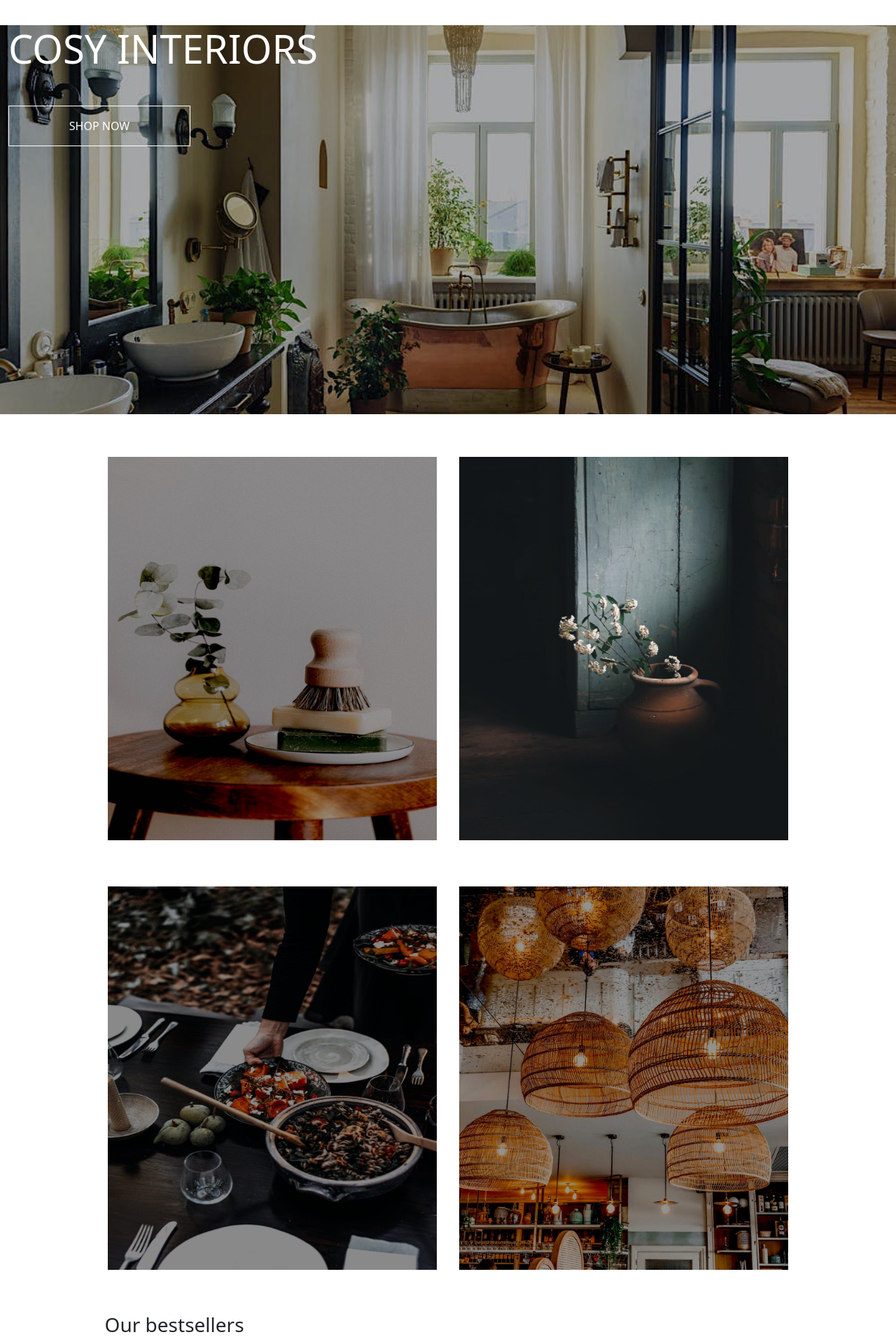
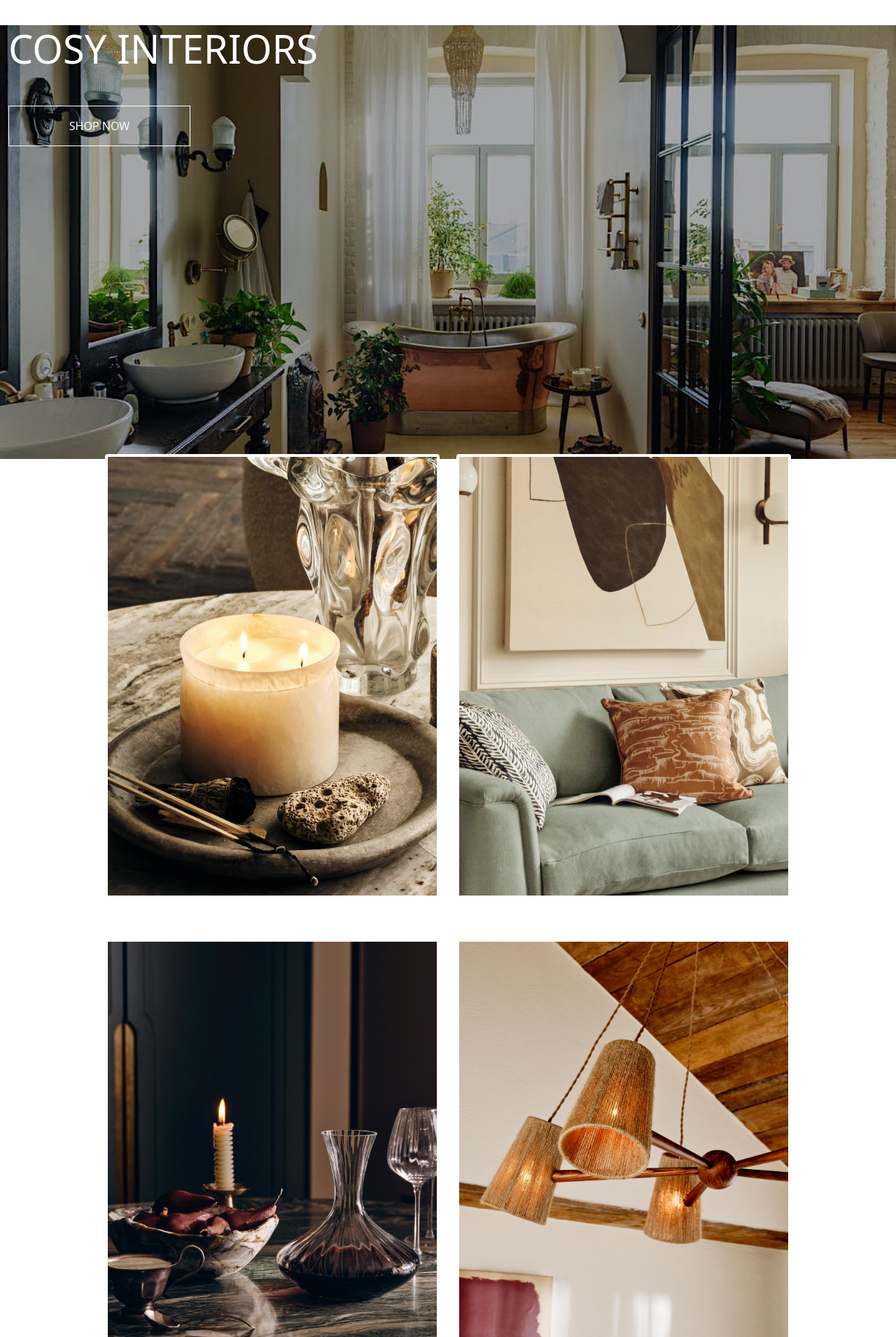
Before and after one commit to carolinecole25/MS4_CC_west_ivy, a Django app: page / in a window 1280 px wide. Shown: the part 128-2039 px from the top of the page at 70% size. Run offline with Django 3.2, Linux system fonts and the light colour scheme; some libraries are stand-ins or nearby versions.

Commit message:
changed index page images

```diff
--- a/checkout/templates/checkout/checkout_success.html
+++ b/checkout/templates/checkout/checkout_success.html
@@ -201,9 +201,9 @@
                 {% else %}
                     <a href="{% url 'products' %}" class="btn btn-black rounded-0 my-2">
                         <span class="icon mr-2">
-                            <i class="fas fa-gifts"></i>
+                            <i class="fas fa-arrow-right"></i>
                         </span>
-                        <span class="text-uppercase">Now check out the latest deals!</span>
+                        <span class="text-uppercase">View all products</span>
                     </a>
                 {% endif %}
 			</div>
--- a/home/templates/home/index.html
+++ b/home/templates/home/index.html
@@ -84,7 +84,7 @@
 -->
 
 <div id="hero" class="container">
-        <div class="col-sm-12t">
+    <div class="col-sm-12">
         <h4 class="display-4 text-white text-uppercase hero-tex">
             Cosy interiors
         </h4>
@@ -96,27 +96,27 @@
     </div>
 <div class="container index-images">
     <div class="row">
-        <div class="col-sm-6">
+        <div class="col-sm-12 col-md-6">
             <div>
-                <img src="{{ MEDIA_URL }}beauty_spa.jpeg" alt="Description" class="img-page-links border-0 img-thumbnail">
+                <img src="{{ MEDIA_URL }}beautylink.jpeg" alt="Description" class="img-page-links border-0 img-thumbnail">
                 <a href="{% url 'products' %}?category=beauty_spa" class="home-button btn rounded-0 text-uppercase py-3">Beatuy & Spa</a>
             </div>
         </div>
-        <div class="col-sm-6">
+        <div class="col-sm-12 col-md-6">
             <div>
-                <img src="{{ MEDIA_URL }}home_decor.jpeg" alt="Description" class="img-page-links border-0 img-thumbnail">
+                <img src="{{ MEDIA_URL }}homelink.jpeg" alt="Description" class="img-page-links border-0 img-thumbnail">
                 <a href="{% url 'products' %}?category=home_decor" class="home-button  btn rounded-0 text-uppercase py-3">Home Decor</a>
             </div>
         </div>
-        <div class="col-sm-6">
+        <div class="col-sm-12 col-md-6">
             <div>
-                <img src="{{ MEDIA_URL }}kitchen_tableware.jpeg" alt="Description" class="img-page-links border-0 img-thumbnail">
+                <img src="{{ MEDIA_URL }}dininglink.jpeg" alt="Description" class="img-page-links border-0 img-thumbnail">
                 <a href="{% url 'products' %}?category=kitchen_tableware" class="home-button  btn rounded-0 text-uppercase py-3">Kitchen & Tableware</a>
             </div>
         </div>
-        <div class="col-sm-6">
+        <div class="col-sm-12 col-md-6">
             <div>
-                <img src="{{ MEDIA_URL }}lighting.jpeg" alt="Description" class="img-page-links border-0 img-thumbnail">
+                <img src="{{ MEDIA_URL }}lightingling.jpeg" alt="Description" class="img-page-links border-0 img-thumbnail">
                 <a href="{% url 'products' %}?category=lighting" class="home-button btn rounded-0 text-uppercase py-3">Lighting</a>
             </div>
         </div>
@@ -125,14 +125,13 @@
             <a href="{% url 'product_detail' 12 %}" class="text-decoration-none text-dark"></a>
             <div>
                 <img src="{{ MEDIA_URL }}champagne.jpeg" alt="Champange Glasses" class="border-0 img-thumbnail">
-                <a href="{% url 'products' %}" class="home-button btn rounded-0 text-uppercase py-3">Champange
-                    Glasses</a>
+                <a href="{% url 'products' %}" class="home-button btn rounded-0 text-uppercase py-3">Champange Glasses</a>
             </div>
         </div>
         <div class="col-sm-4">
             <div>
                 <img src="{{ MEDIA_URL }}candle2.jpeg" alt="Vanilla Scented Candle" class="border-0 img-thumbnail">
-                <a href="{% url 'products' %}" class="home-button rounded-0 text-uppercase py-3">Vanilla Scented Candle</a>
+                <a href="{% url 'products' %}" class="home-button btn rounded-0 text-uppercase py-3">Vanilla Scented Candle</a>
             </div>
         </div>
         <div class="col-sm-4">
--- a/profiles/static/profiles/css/profile.css
+++ b/profiles/static/profiles/css/profile.css
@@ -1,11 +1,15 @@
 .order-history {
     max-height: 416px;
     overflow-y: auto;
+    margin-bottom: 5px;
+    margin-top: 5px;
 }
 
 
 #profile-update-form .form-control {
     color: #000;
+    margin-top: 5px;
+    margin-bottom: 5px;
 }
 
 #profile-update-form input::placeholder {
--- a/static/css/base.css
+++ b/static/css/base.css
@@ -5,7 +5,7 @@ html {
 #hero {
     background: url('/media/background12.jpeg') no-repeat center center fixed;
     background-size: cover;
-    height: calc(90vh - 164px);
+    height: calc(98vh - 164px);
     max-width: 100%;
 }
 
@@ -13,10 +13,6 @@ html {
     margin-top: 55vh;
 }
 
-.img-page-links {
-    width: 100%;
-    height: calc(90vh - 164px);
-}
 
 /* from Bulma */
 .icon {
@@ -41,7 +37,6 @@ html {
     color: #fff;
     min-width: 260px;
 }
-
 
 .btn-black {
     background: black;
@@ -78,6 +73,7 @@ html {
     background: #222;
     color: white;
 }
+
 
 .text-black {
     color: #000 !important;
@@ -311,16 +307,18 @@ input[name='q']::placeholder {
     }
 }
 
-/* footer */
+/* Footer */
 
 footer {
     width: 100%;
     height: 15vh;
     align-items: center;
     display: flex;
-    margin-top: 20px;
+    margin-top: 30px;
 }
 
+
+/* Inspo page */
 .inspo-text {
     font-size: 28px;
 }
```
Also changed, not shown: README.md, media/beautylink.jpeg (added), media/dininglink.jpeg (added), media/homelink.jpeg (added), media/lightingling.jpeg (added). Lines whose indentation alone changed are shown as unchanged.
